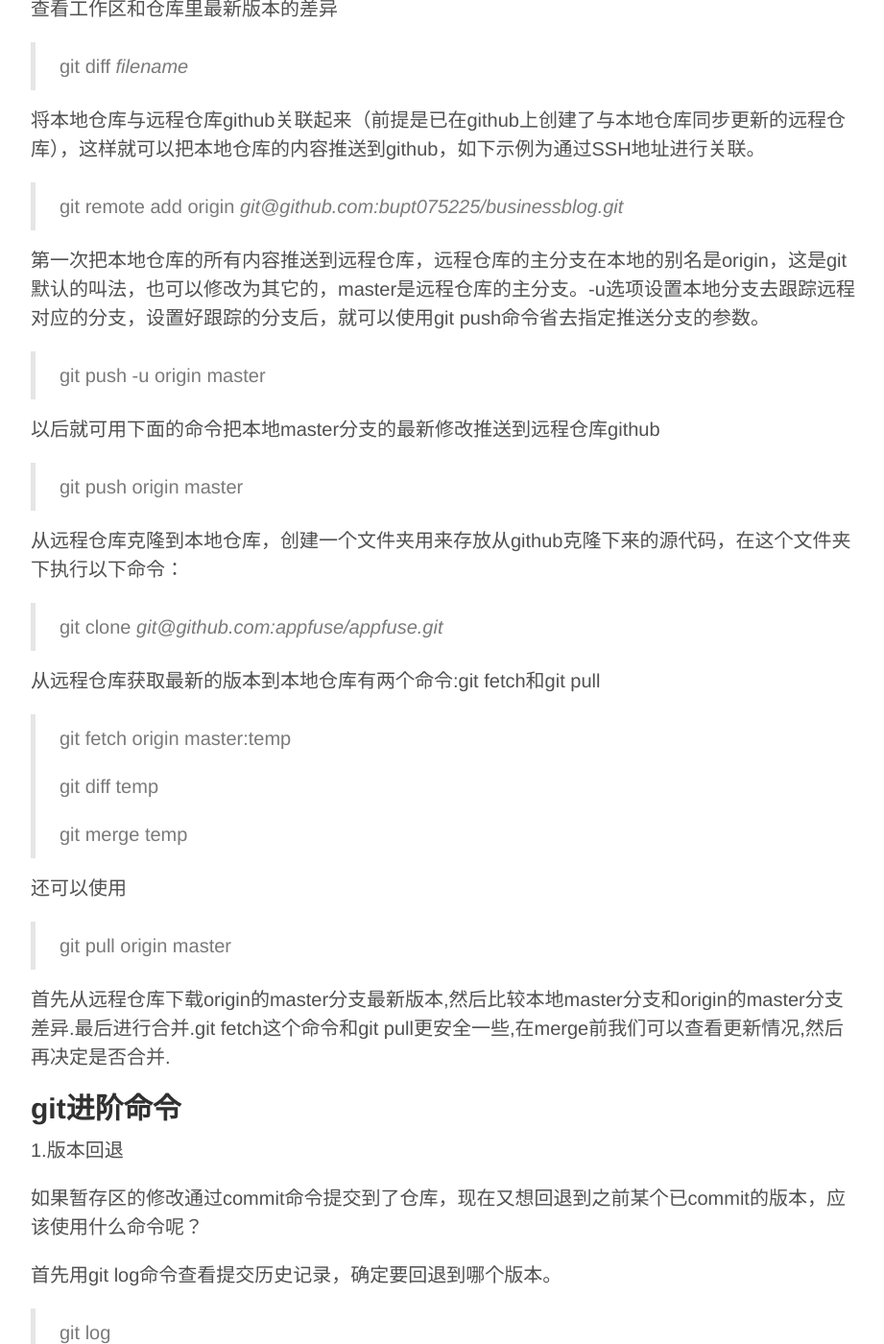
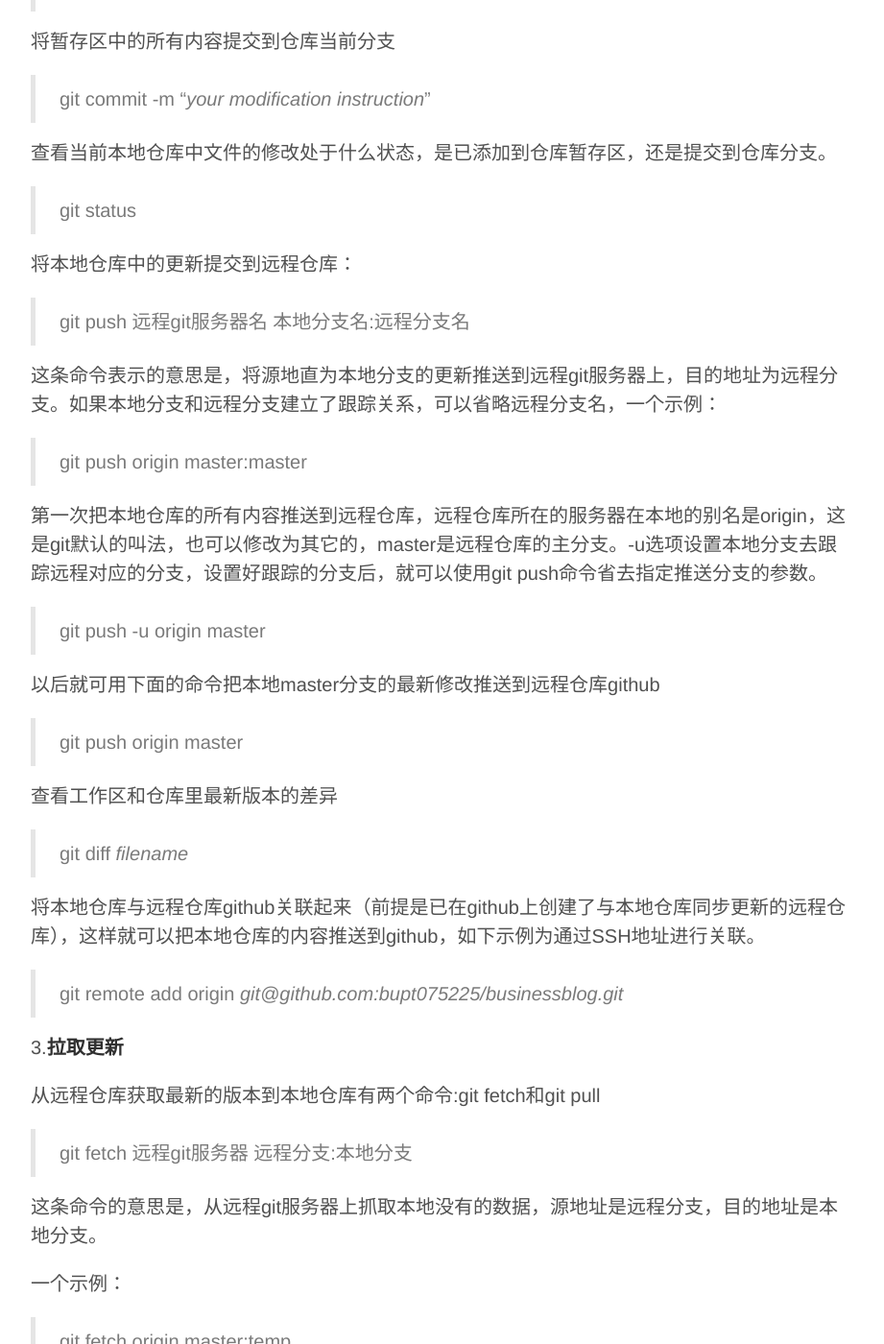
Before and after one commit to bupt075225/bupt075225.github.io, a Jekyll site: the page built from _posts/2014-12-22-github-tutorial.md, in a window 1280 px wide and 1400 px high, scrolled down 759 px. Shown: the whole window at 96% size, without its empty margins (178-1099 px from the left). Built offline with Jekyll 4.4.1, drawn with Linux system fonts in a browser that asks for light colours; our own code applies the rules of GitHub Pages for plain Markdown files; Markdown is read by kramdown in place of the engine named in the settings; a script that is not in the unit is left out; some of the changed text lies outside the part shown.

Commit message:
update blog

```diff
--- a/_posts/2014-12-22-github-tutorial.md
+++ b/_posts/2014-12-22-github-tutorial.md
@@ -1,8 +1,18 @@
 ##git 常用命令
+
+1.**初始化git仓库**
 
 把当前目录变成Git可以管理的仓库
 
 > git init
+
+通过SSH或HTTPS从远程git服务器克隆一个远程仓库：
+
+> git clone username@hostname/IP:/path/xxx.git
+>
+> git clone https://xxx.com
+
+2.**提交更新**
 
 把文件名为file的文件从工作区添加到仓库暂存区(stage/index)
 
@@ -16,6 +26,21 @@
 
 > git status
 
+将本地仓库中的更新提交到远程仓库：
+
+> git push 远程git服务器名 本地分支名:远程分支名
+
+这条命令表示的意思是，将源地直为本地分支的更新推送到远程git服务器上，目的地址为远程分支。如果本地分支和远程分支建立了跟踪关系，可以省略远程分支名，一个示例：
+
+> git push origin master:master
+
+第一次把本地仓库的所有内容推送到远程仓库，远程仓库所在的服务器在本地的别名是origin，这是git默认的叫法，也可以修改为其它的，master是远程仓库的主分支。-u选项设置本地分支去跟踪远程对应的分支，设置好跟踪的分支后，就可以使用git push命令省去指定推送分支的参数。
+
+> git push -u origin master
+
+以后就可用下面的命令把本地master分支的最新修改推送到远程仓库github
+
+> git push origin master
 
 查看工作区和仓库里最新版本的差异
 
@@ -25,22 +50,15 @@
 
 > git remote add origin *git@github.com:bupt075225/businessblog.git*
 
-第一次把本地仓库的所有内容推送到远程仓库，远程仓库的主分支在本地的别名是origin，这是git默认的叫法，也可以修改为其它的，master是远程仓库的主分支。-u选项设置本地分支去跟踪远程对应的分支，设置好跟踪的分支后，就可以使用git push命令省去指定推送分支的参数。
-
-> git push -u origin master
-
-以后就可用下面的命令把本地master分支的最新修改推送到远程仓库github
-
-
-> git push origin master
-
-
-从远程仓库克隆到本地仓库，创建一个文件夹用来存放从github克隆下来的源代码，在这个文件夹下执行以下命令：
-
-> git clone *git@github.com:appfuse/appfuse.git*
+3.**拉取更新**
 
 从远程仓库获取最新的版本到本地仓库有两个命令:git fetch和git pull
 
+> git fetch 远程git服务器 远程分支:本地分支
+
+这条命令的意思是，从远程git服务器上抓取本地没有的数据，源地址是远程分支，目的地址是本地分支。
+
+一个示例：
 > git fetch origin master:temp
 >
 > git diff temp
@@ -51,11 +69,11 @@
 
 > git pull origin master
 
-首先从远程仓库下载origin的master分支最新版本,然后比较本地master分支和origin的master分支差异.最后进行合并.git fetch这个命令和git pull更安全一些,在merge前我们可以查看更新情况,然后再决定是否合并.
+首先从远程仓库下载origin的master分支最新版本,然后比较本地master分支和origin的master分支差异.最后进行合并.git fetch这个命令比git pull更安全一些,在merge前我们可以查看更新情况,然后再决定是否合并.
 
 ## git进阶命令
 
-1.版本回退
+1.**版本回退**
 
 如果暂存区的修改通过commit命令提交到了仓库，现在又想回退到之前某个已commit的版本，应该使用什么命令呢？
 
@@ -69,7 +87,7 @@
 
 上面是回退到过去的某个版本，还可以再回到未来的某个版本，就像在古今来回穿越。穿越回现代就得知道现在对应的哪个commit id，仍然使用上面这个命令，只是将HEAD换成commit id。
 
-2.使用分支
+2.**使用分支**
 
 通过clone命令创建主分支后，在主分支文件根目录下执行下面的命令创建分支：
 
@@ -87,9 +105,15 @@ git checkout命令加上-b选项表示创建并切换(相当于git branch new-br
 
 协作开发时,新加入的同事要基于上述新建分支开发,就必须将分支拉到本地,使用如下命令拉取分支到本地:
 
+> git fetch origin
+>
 > git checkout -b new-branch-name origin/new-branch-name
 
-这个命令可能会报如下的错误:
+首先使用git fetch命令从远程git服务器抓取本地没有的数据，它不会修改工作区域中的内容，只会获取数据让你自己合并。
+
+然后git checkout命令在远程分支origin/new-branch-name基础上创建新的本地分支并切换到新建分支上。
+
+如果新建分支前不抓取更新，git checkout命令可能会报如下的错误:
 
 ![](http://i.imgur.com/pQbw6mA.png)
 
@@ -101,9 +125,13 @@ git checkout命令加上-b选项表示创建并切换(相当于git branch new-br
 
 > git branch
 
-这个命令会列出所有分支，当前分支前会标一个*号。
+上面这个命令会列出所有分支，当前分支前会标一个*号，如下图所示：
 
 ![](http://i.imgur.com/C9Y7dPF.png)
+
+> git branch -vv
+
+-vv参数用于显示更详细的分支信息，包括分支与它跟踪的远程分支对应关系。
 
 > git branch -d <branch-name>
 
@@ -119,18 +147,8 @@ git checkout命令加上-b选项表示创建并切换(相当于git branch new-br
 
 ![](http://i.imgur.com/5G7VTZo.png)
 
-##在github上搭建一个blog网站
 
-使用github + jekyll + markdown 搭建个人blog站点。在本地撰写blog并在上传到github前预览真实的发布显示效果。另外还可以增加评论和google analytics等其它功能。
-
-在本地启动jekyll 服务的命令：bundle exec jekyll serve
-
-将本地更新提交到github上使用如下命令,gh-pages是一个没有父节点的分支名称，github规定只有在这个分支中的页面，才会生成网页文件。
-
-> git push origin gh-pages
 
 ##参考链接
 
-1. [http://www.pchou.info/web-build/2014/07/04/build-github-blog-page-08.html](http://www.pchou.info/web-build/2014/07/04/build-github-blog-page-08.html "blog on github tutorial") 在windows环境中使用github + jekyll在github上搭建一个blog以及发布blog的本地测试环境
-2. [http://joshualande.com/jekyll-github-pages-poole/](http://joshualande.com/jekyll-github-pages-poole/)  基于一个简洁的jekyll模板完善github blog
 3. [http://www.liaoxuefeng.com/wiki/0013739516305929606dd18361248578c67b8067c8c017b000](http://www.liaoxuefeng.com/wiki/0013739516305929606dd18361248578c67b8067c8c017b000)  一个介绍git的学习教程
```
Also changed, not shown: _posts/2015-01-02-How-I-Created a Blog Using Jekyll, Github Pages, and poole.md (+25 -47 lines).
